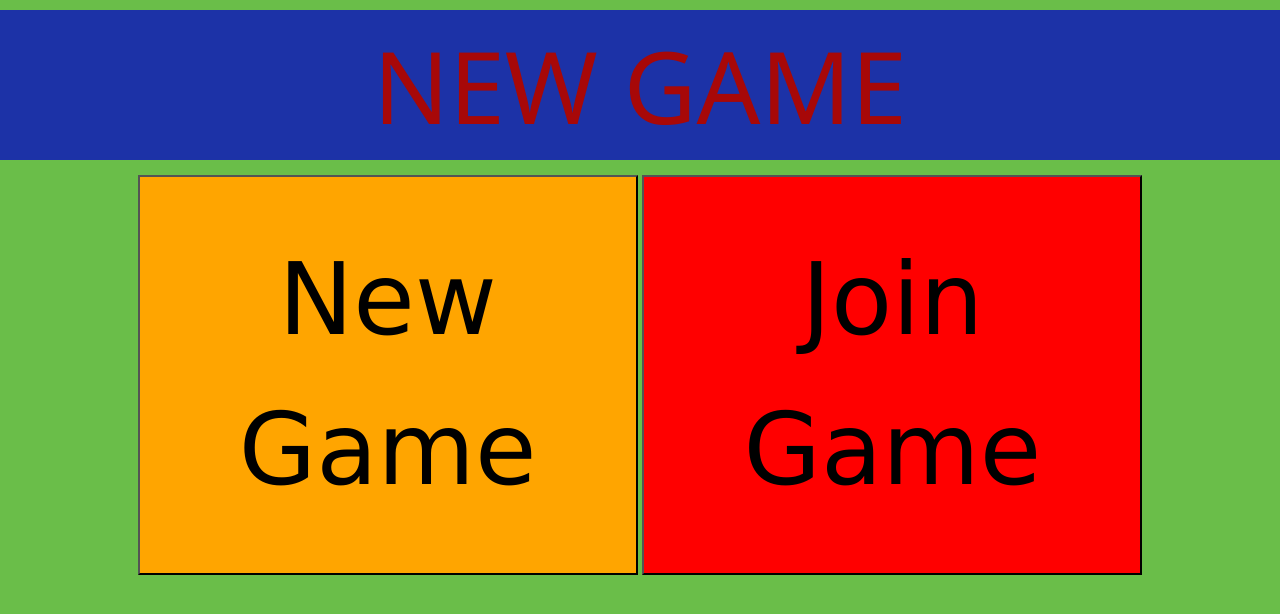
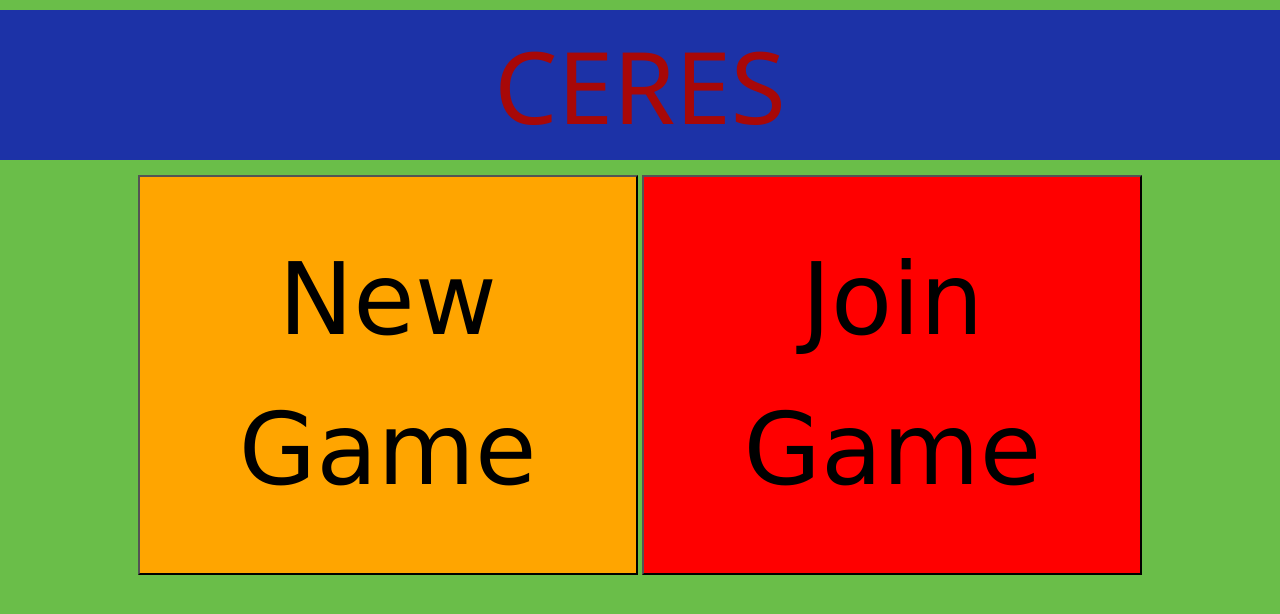
Before and after one commit to jcksnmdy/nvrmind, a plain HTML site: page index.html in a window 1280 px wide. Drawn offline with nearby package versions, Linux system fonts and the light colour scheme.

Commit message:
name change

```diff
--- a/index.html
+++ b/index.html
@@ -1,8 +1,8 @@
 <!DOCTYPE html>
 <html>
 <head id="header">
-	<title>New Game</title>
-	<h1 id="headName">NEW GAME</h1>
+	<title>Ceres</title>
+	<h1 id="headName">CERES</h1>
 	<script language = "javascript" type = "text/javascript" src = "main.js"></script>
 	<link rel = "stylesheet" type = "text/css" href = "main.css" />
 	<link rel="stylesheet" href="https://www.w3schools.com/w3css/4/w3.css">
```
Also changed, not shown: join.html (+2 -2 lines), new.html (+2 -2 lines).
